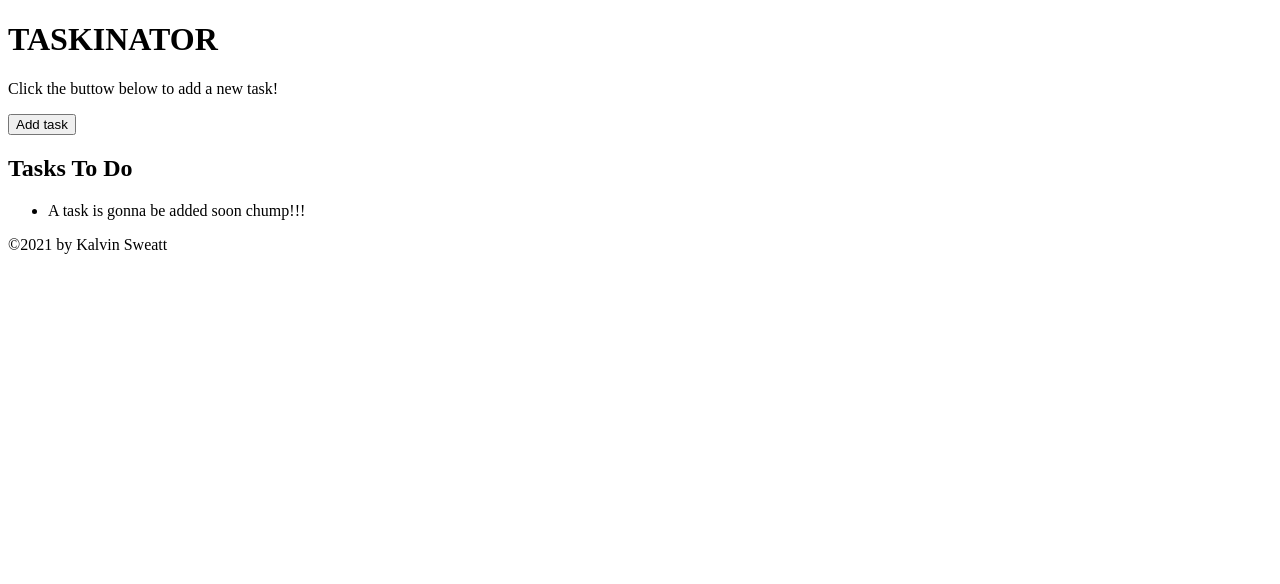
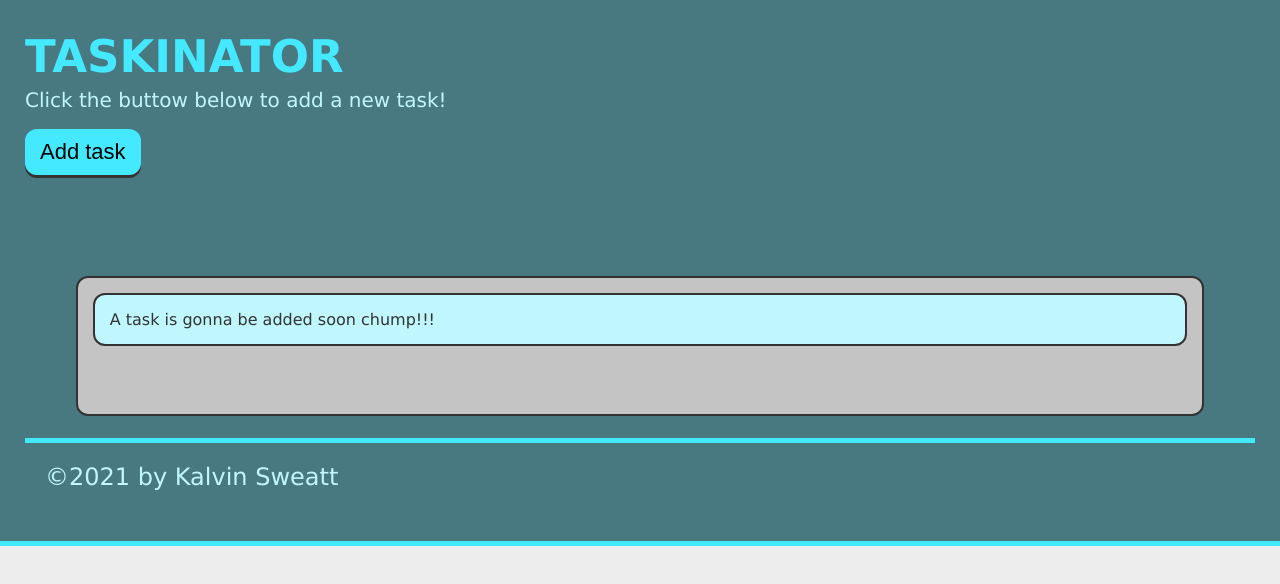
Before and after one commit to sweattk/taskinator, a plain HTML site: page taskinator.g/index.html in a window 1280 px wide. Drawn offline with Linux system fonts and the light colour scheme; the site is published under a folder, as on GitHub Pages, so addresses that start at the root find nothing.

Commit message:
retouch-up

```diff
--- a/taskinator.g/index.html
+++ b/taskinator.g/index.html
@@ -5,7 +5,7 @@
   <meta http-equiv="X-UA-Compatible" content="IE=edge">
   <meta name="viewport" content="width=device-width, initial-scale=1.0">
   <link rel="stylesheet" href="./assets/cssfolder/select-arrow.svg">
-  <link rel="stylesheet" href="/assets/cssfolder/style.css">
+  <link rel="stylesheet" href="./assets/cssfolder/style.css">
   <title>Document</title>
 </head>
 <body>
```
Also changed, not shown: taskinator.g/assets/jsfolder/script.js (line endings or trailing spaces).
